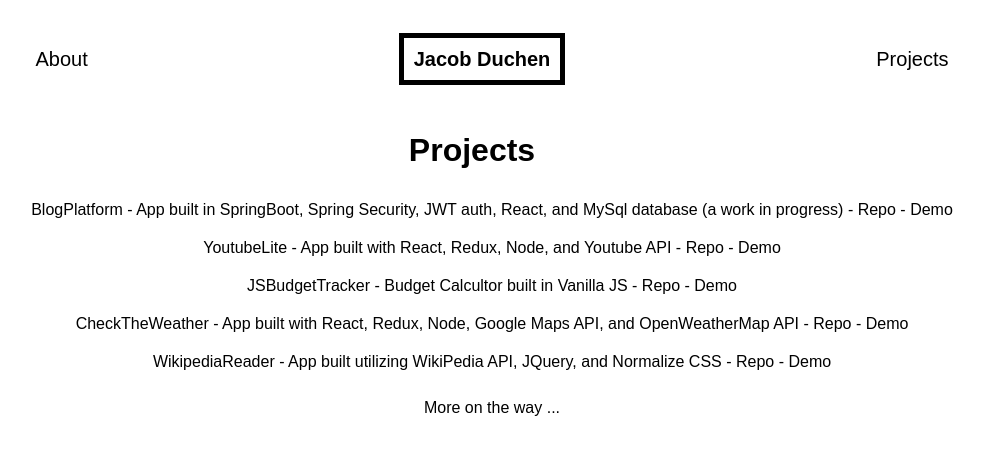
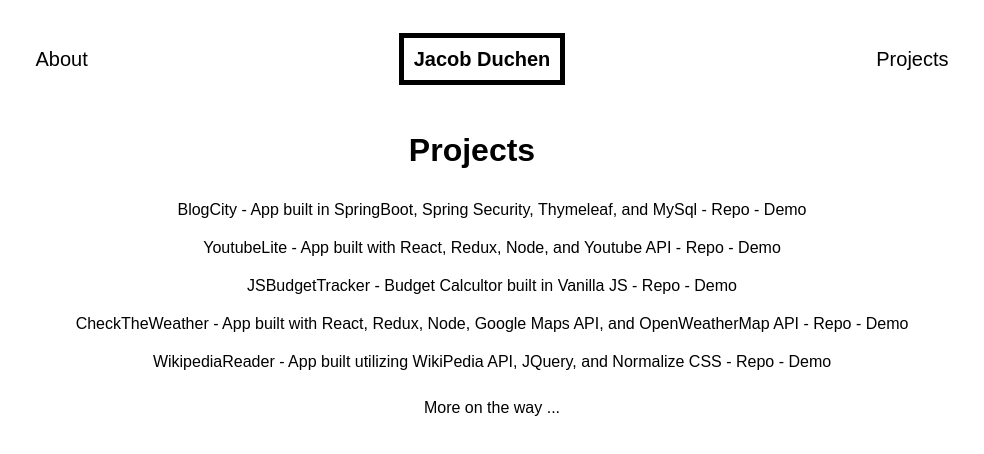
Before and after one commit to fatcatdog/simple_react_site, a React (Create React App) app: page /projects in a window 1280 px wide. Shown: the top 454 px of the page, without its empty margins (168-1152 px from the left). Built offline with nearby package versions, Linux system fonts and the light colour scheme; what webfontloader would draw is missing.

Commit message:
forgot to add recent project

```diff
--- a/src/components/Projects.js
+++ b/src/components/Projects.js
@@ -4,7 +4,7 @@ import React from 'react';
 import '../css/Projects.css';
 
 let data = [
-  {name:"BlogPlatform", description: "App built in SpringBoot, Spring Security, JWT auth, React, and MySql database (a work in progress)", url: "https://github.com/fatcatdog/SpringBootReactPoweredBlog", demoUrl: "https://github.com/fatcatdog/SpringBootReactPoweredBlog", screenshot: ""},
+  {name:"BlogCity", description: "App built in SpringBoot, Spring Security, Thymeleaf, and MySql", url: "http://ec2-18-235-222-8.compute-1.amazonaws.com/", demoUrl: "https://github.com/fatcatdog/SpringBlog", screenshot: ""},
   {name:"YoutubeLite", description: "App built with React, Redux, Node, and Youtube API", url: "https://github.com/fatcatdog/light-youtube-player-", demoUrl: "https://youtube-player-react-redux.herokuapp.com/", screenshot: ""},
   {name:"JSBudgetTracker", description: "Budget Calcultor built in Vanilla JS", url:"https://github.com/fatcatdog/monthly-budget-vanilla-js" , demoUrl: "https://vanillajsbudgettracker.herokuapp.com/", screenshot: "" },
   {name:"CheckTheWeather", description: "App built with React, Redux, Node, Google Maps API, and OpenWeatherMap API", url: "https://github.com/fatcatdog/check-the_weather-app", demoUrl: "https://checktheweatherapp.herokuapp.com/", screenshot: "" },
```
